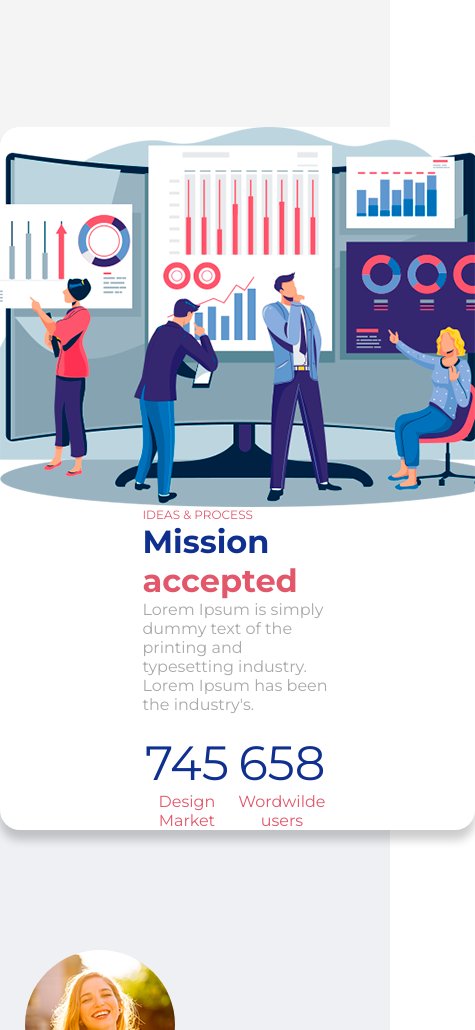
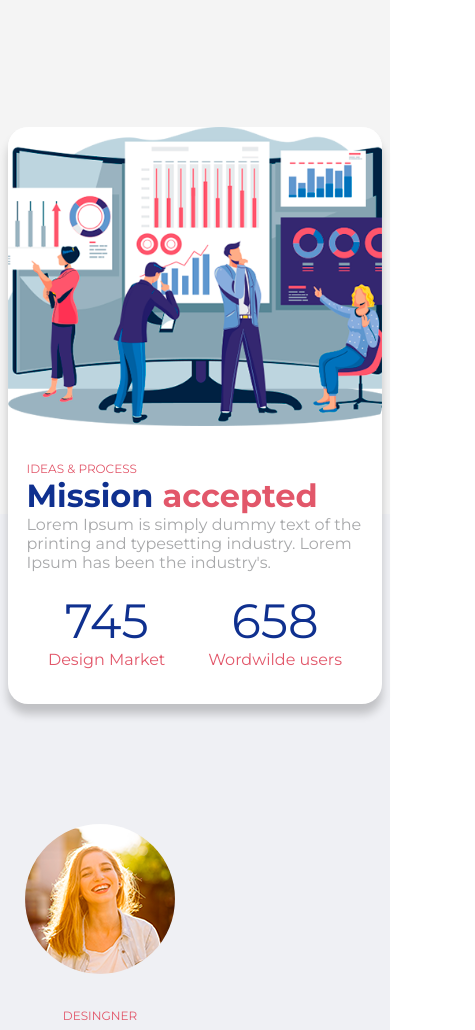
Before and after one commit to danilogomes08/softwerk, a plain HTML site: page index.html in a window 390 px wide. Shown: the part 3967-4997 px from the top of the page, 475 px wide, since content can reach past the window. Drawn offline with Linux system fonts and the light colour scheme.

Commit message:
refatorado seção Get in touch!

```diff
--- a/css/style.css
+++ b/css/style.css
@@ -377,12 +377,14 @@ main {
     padding-top: 100px;
 }
 
-.get-touch > div:nth-child(2) {
+.ideas-process {
     background-color:white;
     position: relative;
     top: 190px;
     border-radius: 20px;
     box-shadow: 0 10px 10px rgba(0,0,0, 0.2);
+    justify-content: center;
+    margin: 0 auto;
 }
 
 .get-touch > div:nth-child(1) {
@@ -420,11 +422,13 @@ main {
     right: 30px;
 }
 
-.get-touch > div > img {
+.ideas-process > img {
     border-radius: 20px;
+    max-width: 100%;
+    margin: 0 auto;
 }
 
-.get-touch > div > div {
+.ideas-process > div {
     width: 40%;
     margin: 0 auto;
     color: #a8a9ab;
@@ -453,6 +457,23 @@ main {
 .process div p:first-child {
     font-size: 3rem;
     color: #0f308f;
+}
+
+@media (max-width: 1000px) {
+    .ideas-process {
+        max-width: 96%;
+    }
+
+    .ideas-process > div {
+        padding: 35px 0;
+        width: 90%;
+    }
+}
+
+@media (max-width: 500px) {
+    .get-touch > div > form > input {
+        width: 250px;
+    }
 }
 
 /* seção team */
--- a/index.html
+++ b/index.html
@@ -179,7 +179,7 @@
                     <button>Send now</button>
                 </form>
             </div>
-            <div class="container">
+            <div class="container ideas-process">
                 <img src="imagens/mission02.png" alt="">
                 <div>
                     <p class="smal-pink">
```
